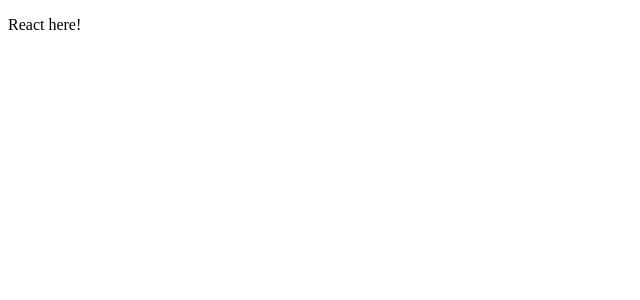
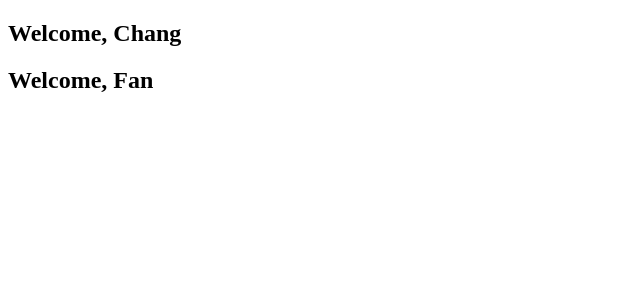
Before and after one commit to sunchang1265/React, a React app: page / in a window 1280 px wide. Shown: the top 300 px of the page, without its empty margins (0-640 px from the left). Built offline with nearby package versions, Linux system fonts and the light colour scheme.

Commit message:
Adding more components for react

```diff
--- a/src/App.js
+++ b/src/App.js
@@ -1,14 +1,16 @@
 import React from 'react';
 import ReactDOM from 'react-dom';
+import Welcome from './welcome';
 
 const App = ()=>{
     return (
         <div>
-            <p> React here!</p>
+            <Welcome name="Chang" />
+            <Welcome name="Fan" />
         </div>
     );
 };
 
 export default App;
 
-ReactDOM.render(<App/>, document.getElementById("app"));
+ReactDOM.render(<App />, document.getElementById("app"));
--- a/src/index.html
+++ b/src/index.html
@@ -5,7 +5,7 @@
     <title>webpack with react</title>
 </head>
 <body>
-    <div id="app">
-    </div>
+    <div id="app"></div>
+    <div id="root"></div>
 </body>
 </html>
--- /dev/null
+++ b/src/welcome.js
@@ -0,0 +1,13 @@
+import React from 'react';
+import ReactDOM from 'react-dom';
+function Welcome(props){
+    return <h2>Welcome, {props.name}</h2>
+}
+
+// const element = <Welcome name="Chang" />
+// ReactDOM.render(
+//     element,
+//     document.getElementById("root")
+// );
+
+export default Welcome;
```
Also changed, not shown: src/clock.js (added, +20 -0 lines).
